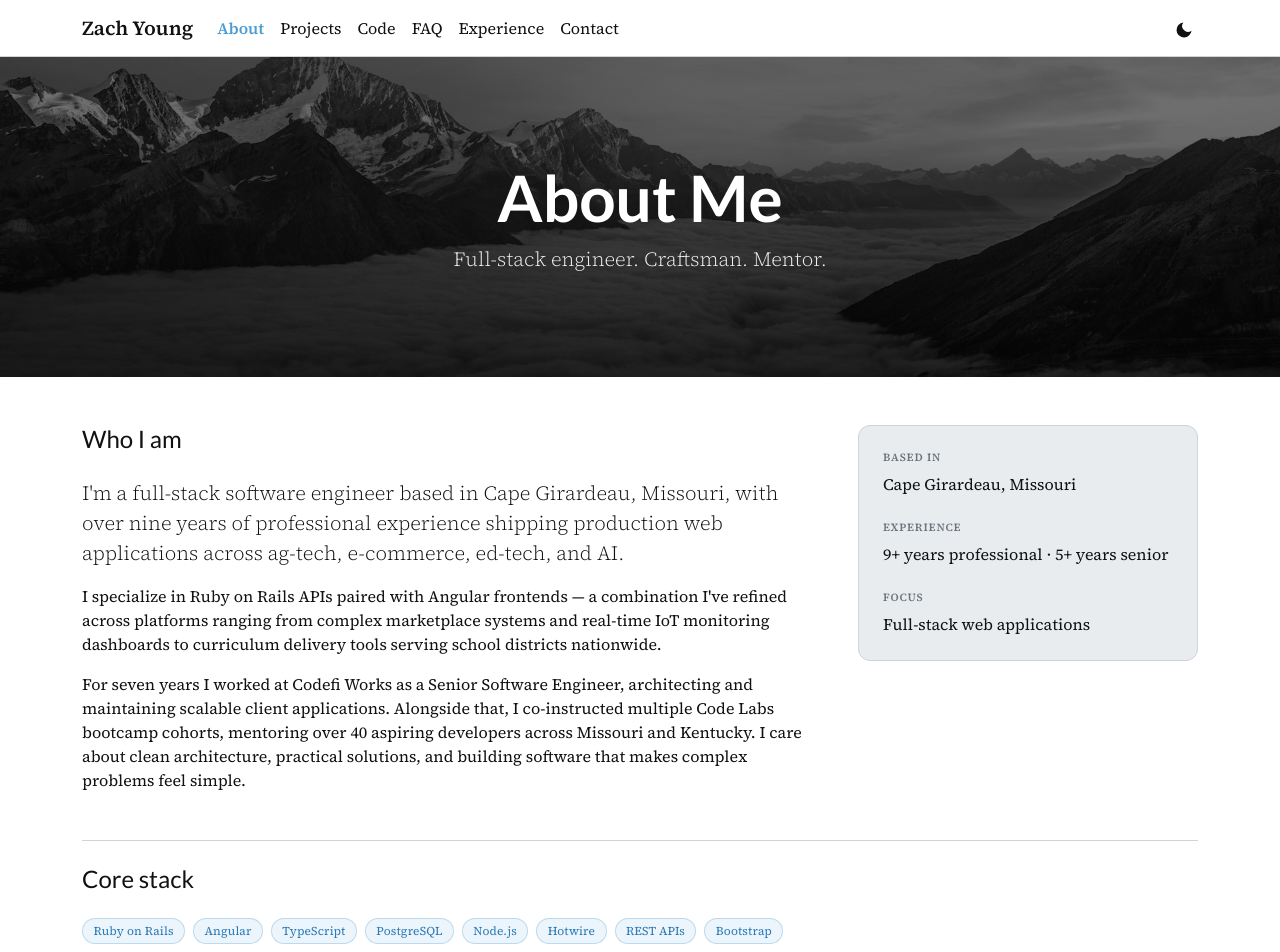
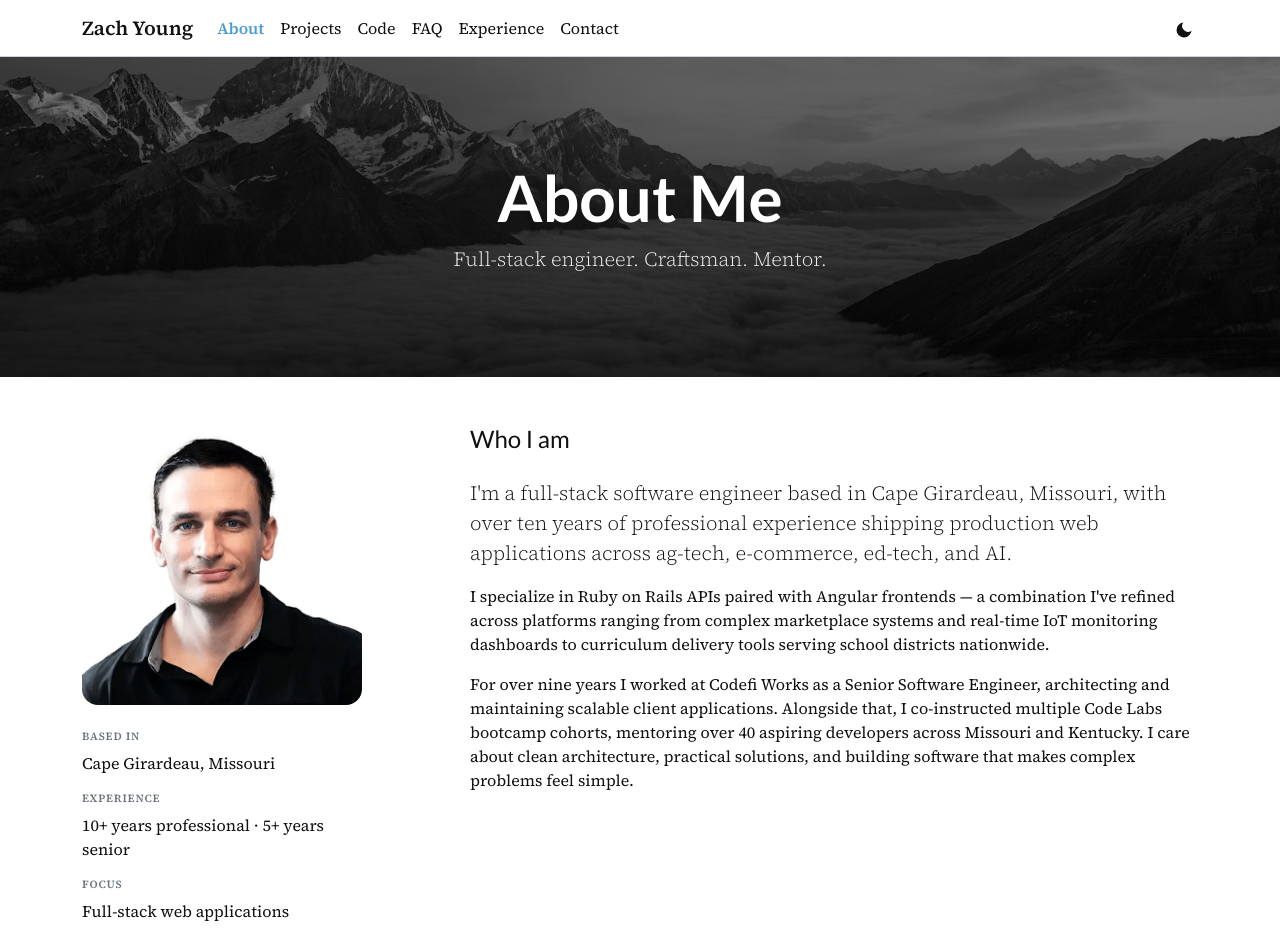
Before and after one commit to zach-young-4130/portfolio-frontend, an Angular app: page /about in a window 1280 px wide. Shown: the top 952 px of the page. Built offline with nearby package versions, Linux system fonts and the light colour scheme.

Commit message:
About me updates

```diff
--- a/src/app/features/about/about.html
+++ b/src/app/features/about/about.html
@@ -8,10 +8,26 @@
 
   <!-- ── Bio ───────────────────────────────────────────────────────────────── -->
   <div class="row g-5 align-items-start mb-5">
-    <div class="col-lg-8">
+    <div class="col-lg-4 col-md-5 text-center text-md-start">
+      <img
+        src="/profile.png"
+        alt="Zach Young"
+        class="profile-photo"
+      />
+      <div class="profile-meta mt-4">
+        <p class="about-label">Based in</p>
+        <p class="mb-3">Cape Girardeau, Missouri</p>
+        <p class="about-label">Experience</p>
+        <p class="mb-3">10+ years professional &middot; 5+ years senior</p>
+        <p class="about-label">Focus</p>
+        <p class="mb-0">Full-stack web applications</p>
+      </div>
+    </div>
+
+    <div class="col-lg-8 col-md-7">
       <h2 class="h4 mb-4">Who I am</h2>
       <p class="lead mb-3">
-        I'm a full-stack software engineer based in Cape Girardeau, Missouri, with over nine years
+        I'm a full-stack software engineer based in Cape Girardeau, Missouri, with over ten years
         of professional experience shipping production web applications across ag-tech, e-commerce,
         ed-tech, and AI.
       </p>
@@ -21,23 +37,12 @@
         monitoring dashboards to curriculum delivery tools serving school districts nationwide.
       </p>
       <p class="mb-0">
-        For seven years I worked at Codefi Works as a Senior Software Engineer, architecting and
+        For over nine years I worked at Codefi Works as a Senior Software Engineer, architecting and
         maintaining scalable client applications. Alongside that, I co-instructed multiple Code
         Labs bootcamp cohorts, mentoring over 40 aspiring developers across Missouri and Kentucky.
         I care about clean architecture, practical solutions, and building software that makes
         complex problems feel simple.
       </p>
-    </div>
-
-    <div class="col-lg-4">
-      <div class="about-sidebar">
-        <p class="about-label">Based in</p>
-        <p class="mb-4">Cape Girardeau, Missouri</p>
-        <p class="about-label">Experience</p>
-        <p class="mb-4">9+ years professional &middot; 5+ years senior</p>
-        <p class="about-label">Focus</p>
-        <p class="mb-0">Full-stack web applications</p>
-      </div>
     </div>
   </div>
 
--- a/src/app/features/about/about.scss
+++ b/src/app/features/about/about.scss
@@ -2,12 +2,28 @@
   display: block;
 }
 
-.about-sidebar {
-  background: var(--bg-surface);
-  border: 1px solid var(--border);
-  border-radius: 0.75rem;
-  padding: 1.5rem;
+.profile-photo {
+  width: 100%;
+  max-width: 280px;
+  border-radius: 1rem;
+  object-fit: cover;
+  display: block;
+  margin: 0 auto;
+
+  @media (min-width: 768px) {
+    margin: 0;
+  }
 }
+
+.profile-meta {
+  max-width: 280px;
+  margin: 0 auto;
+
+  @media (min-width: 768px) {
+    margin: 0;
+  }
+}
+
 
 .about-label {
   font-size: 0.6875rem;
```
Also changed, not shown: public/profile.png (added).
